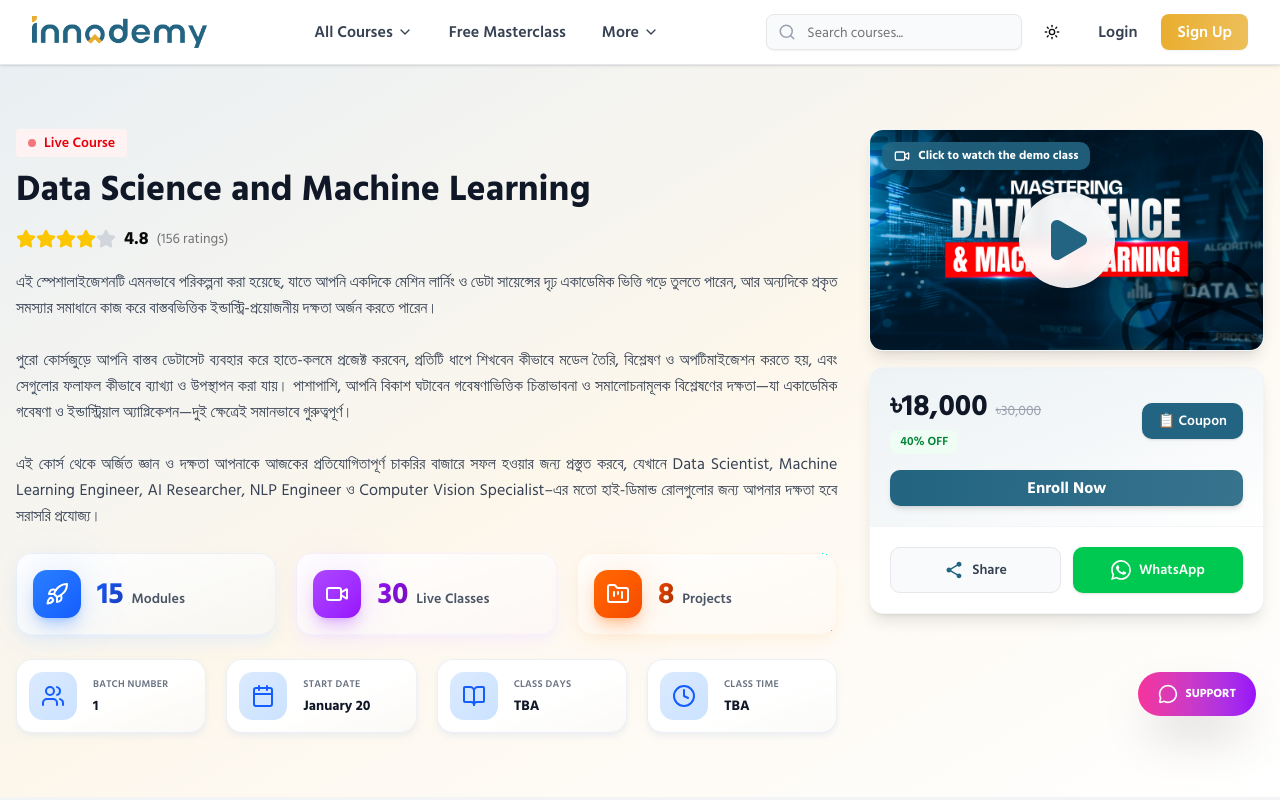
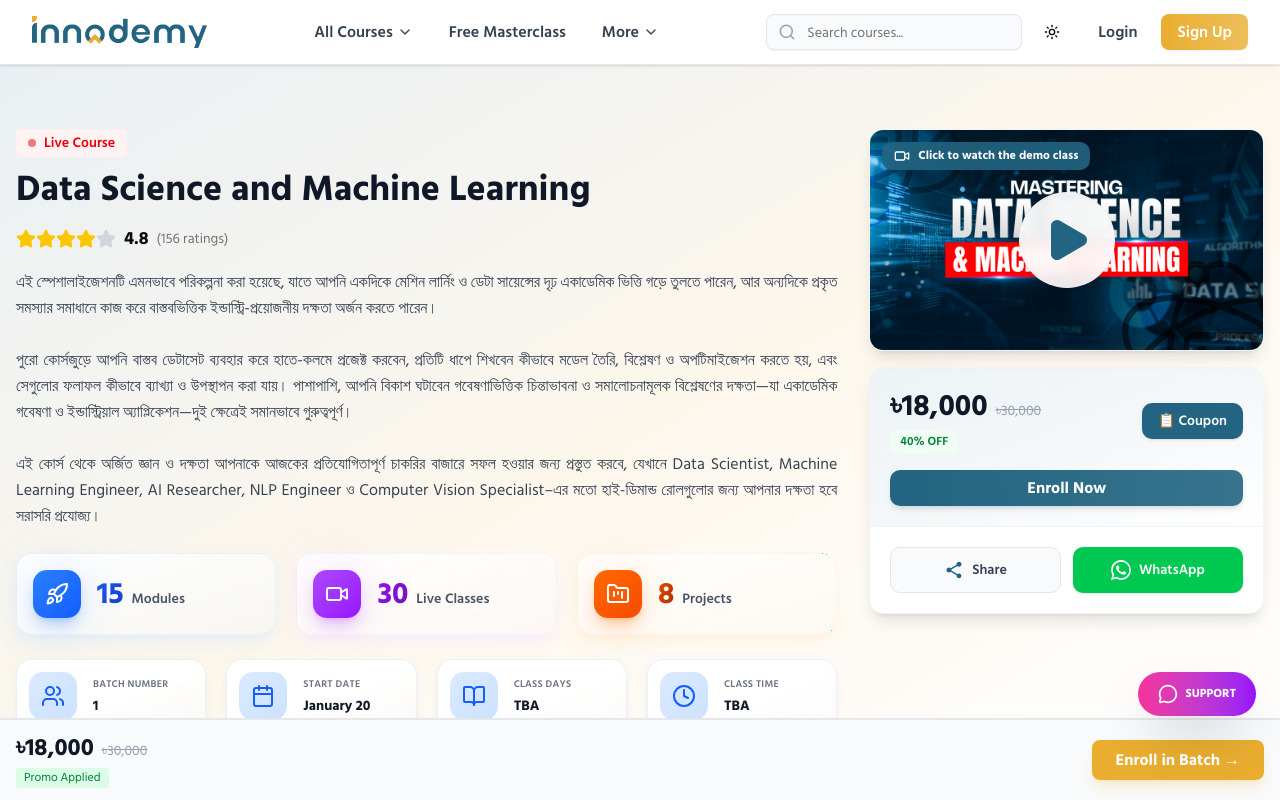
Before and after one commit to mehrabhossain1/innodemmy-frontend, a Next.js app: page /courses/data-science-and-machine-learning in a window 1280 px wide. Shown: the top 800 px of the page. Built offline with nearby package versions, Linux system fonts and the light colour scheme.

Commit message:
feat: Add enrollment modal and sticky enrollment bar to the Data Science and Machine Learning page

```diff
--- a/app/courses/data-science-and-machine-learning/page.tsx
+++ b/app/courses/data-science-and-machine-learning/page.tsx
@@ -8,6 +8,8 @@ import WhoThisCourseIsFor from "./components/WhoThisCourseIsFor";
 import FAQ from "./components/FAQ";
 import CourseModule from "./components/CourseModule";
 import StickyNavigation from "@/components/course/StickyNavigation";
+import StickyEnrollmentBar from "@/components/course/StickyEnrollmentBar";
+import EnrollmentModal from "@/components/course/EnrollmentModal";
 import ResourcePersons from "../advanced-evidence-generation-&-ai-enabled-research-practice/components/ResourcePersons";
 import BookTheCallCard from "@/components/BookTheCallCard";
 
@@ -47,6 +49,15 @@ export default function DataScienceAndMachineLearning() {
 
     return (
         <div className="pb-24">
+            {/* Enrollment Modal */}
+            <EnrollmentModal
+                isOpen={isEnrollmentModalOpen}
+                onClose={() => setIsEnrollmentModalOpen(false)}
+                courseTitle={courseData.title}
+                coursePrice={courseData.price}
+                courseId="data-science-and-machine-learning"
+            />
+
             {/* Video Modal */}
             {isVideoPlaying && (
                 <div className="fixed inset-0 bg-black/80 dark:bg-black/90 z-50 flex items-center justify-center p-4">
@@ -122,6 +133,17 @@ export default function DataScienceAndMachineLearning() {
             </div>
 
             <BookTheCallCard />
+
+            {/* Sticky Bottom Bar */}
+            <StickyEnrollmentBar
+                price={courseData.price}
+                originalPrice={courseData.originalPrice}
+                currency={courseData.currency}
+                promoLabel={courseData.promoLabel}
+                enrollButtonText={courseData.enrollButtonText}
+                onEnrollClick={() => setIsEnrollmentModalOpen(true)}
+                showPromo={true}
+            />
         </div>
     );
 }
```
